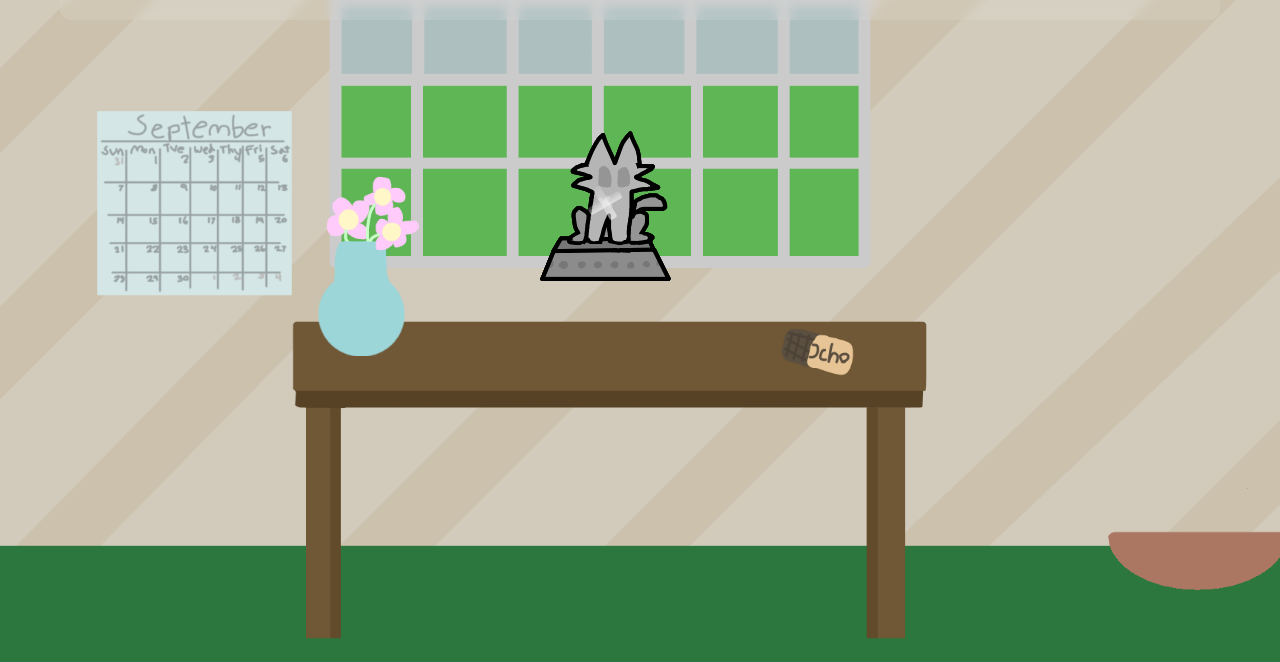
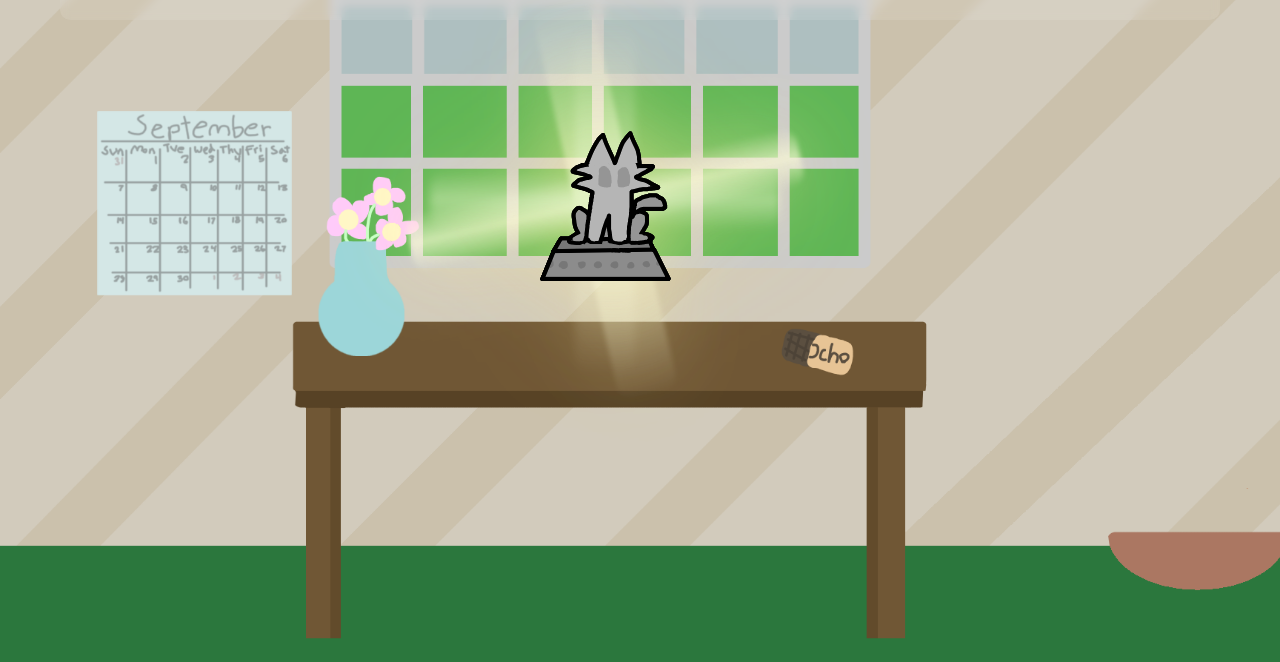
Before and after one commit to DesmondAllenHayes/Cat-Paradise, a plain HTML site: page src/index.html in a window 1280 px wide. Shown: the part 138-800 px from the top of the page. Drawn offline with Linux system fonts and the light colour scheme.

Commit message:
Make cat shine stars thicker (60px), both same width, and slow down rotation for Cookie Clicker-style effect

```diff
--- a/src/scripts/cats.js
+++ b/src/scripts/cats.js
@@ -22,13 +22,13 @@ class CatManager {
         const cat = document.createElement('div');
         cat.classList.add('cat');
 
-        // Add the cat image
+        // Add the shine stars BEFORE the cat image so they are behind it
         cat.innerHTML = `
+            <div class="cat-star cat-star1"></div>
+            <div class="cat-star cat-star2"></div>
             <img src="assets/cat.png" alt="Clickable Cat"
                  width="200" height="200"
                  draggable="false">
-            <div class="cat-star cat-star1"></div>
-            <div class="cat-star cat-star2"></div>
         `;
 
         // Make the cat look clickable
--- a/src/styles/main.css
+++ b/src/styles/main.css
@@ -72,58 +72,55 @@ body {
     transition: all 0.4s cubic-bezier(0.4, 0, 0.2, 1);
     position: relative;
     pointer-events: none;
+    width: 200px;
+    height: 200px;
 }
 
 .cat-star {
     position: absolute;
     left: 50%;
     top: 50%;
-    width: 60px;
-    height: 60px;
+    width: 400px;
+    height: 400px;
     pointer-events: none;
     transform: translate(-50%, -50%);
-    z-index: 1;
+    z-index: 0;
+    filter: blur(2px) drop-shadow(0 0 30px #fff8b0);
 }
 
 .cat-star1 {
     opacity: 0.7;
-    animation: star-rotate-slow 3s linear infinite;
+    animation: star-rotate-slow 7s linear infinite;
+    filter: blur(2.5px) drop-shadow(0 0 40px #fff8b0);
 }
 
 .cat-star2 {
-    width: 40px;
-    height: 40px;
+    width: 350px;
+    height: 350px;
     opacity: 0.4;
-    animation: star-rotate-fast 1.5s linear infinite;
+    animation: star-rotate-fast 4s linear infinite;
+    filter: blur(4px) drop-shadow(0 0 60px #ffe066);
 }
 
-.cat-star::before, .cat-star::after {
+.cat-star::before, .cat-star::after,
+.cat-star2::before, .cat-star2::after {
     content: '';
     position: absolute;
     left: 50%;
     top: 50%;
-    background: linear-gradient(90deg, rgba(255,255,255,0.8) 0%, rgba(255,255,255,0.2) 100%);
-    border-radius: 2px;
+    background: linear-gradient(90deg, rgba(255,255,200,0) 0%, rgba(255,255,220,0.95) 50%, rgba(255,255,200,0) 100%);
+    border-radius: 16px;
     transform: translate(-50%, -50%);
 }
 
-.cat-star::before {
-    width: 60%;
-    height: 8px;
+.cat-star::before, .cat-star2::before {
+    width: 100%;
+    height: 60px;
 }
 
-.cat-star::after {
-    width: 8px;
-    height: 60%;
-}
-
-.cat-star2::before {
-    width: 40%;
-    height: 5px;
-}
-.cat-star2::after {
-    width: 5px;
-    height: 40%;
+.cat-star::after, .cat-star2::after {
+    width: 60px;
+    height: 100%;
 }
 
 /* Removed the large radial gradient overlay */
```
Also changed, not shown: 1 other file.
